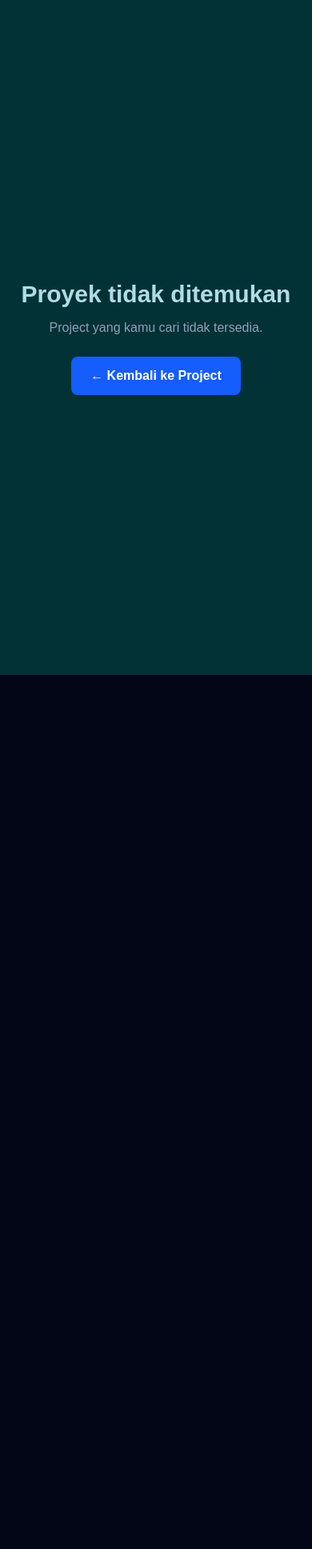
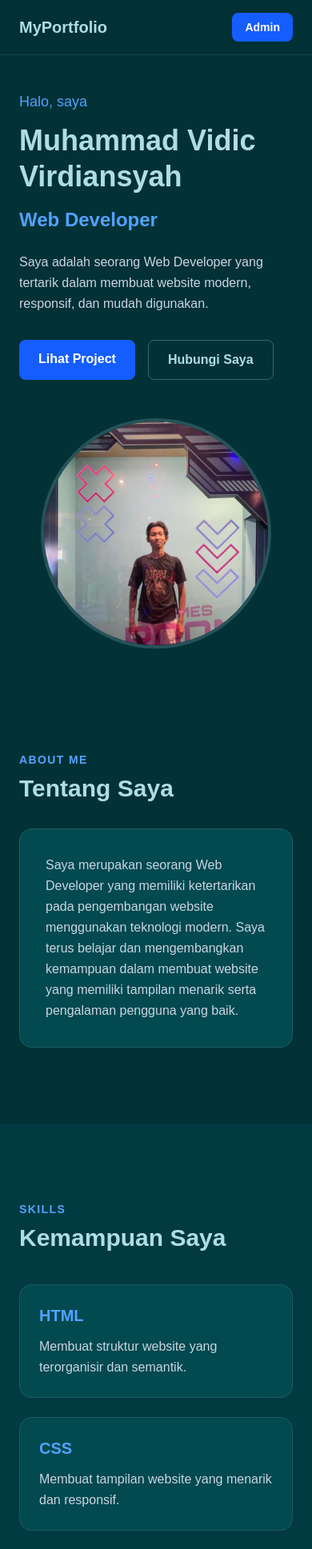
Before and after one commit to mvidicvirdiansyah-web/nextjs-v2, a Next.js app: page / in a window 390 px wide. Shown: the top 1937 px of the page at 80% size. Before the commit the page ends 844 px from the top, so only its background shows below. Built offline with nearby package versions, Linux system fonts and the light colour scheme; no server answers; the database is empty.

Commit message:
Fix portfolio homepage and project detail

```diff
--- a/src/app/page.tsx
+++ b/src/app/page.tsx
@@ -1,113 +1,397 @@
-import type { Metadata } from "next";
+"use client";
+
+import Image from "next/image";
 import Link from "next/link";
-import { createClient } from "@/lib/client";
+import { useEffect, useState } from "react";
+import { supabase } from "@/lib/supabase";
 
-type Props = {
-  params: Promise<{
-    id: string;
-  }>;
+type Proyek = {
+  id: number;
+  title: string;
+  description: string;
+  tech: string;
 };
 
-export async function generateMetadata(
-  { params }: Props
-): Promise<Metadata> {
-  const { id } = await params;
+export default function Home() {
+  const [proyek, setProyek] = useState<Proyek[]>([]);
+  const [loading, setLoading] = useState(true);
 
-  const supabase = createClient();
+  useEffect(() => {
+    const getProyek = async () => {
+      const { data, error } = await supabase
+        .from("proyek")
+        .select("*")
+        .order("id", { ascending: true });
 
-  const { data: proyek } = await supabase
-    .from("proyek")
-    .select("title, description")
-    .eq("id", id)
-    .single();
-
-  return {
-    title: proyek?.title || "Detail Proyek",
-    description:
-      proyek?.description ||
-      "Detail project portfolio Muhammad Vidic Virdiansyah.",
-  };
+      if (error) {
+        console.error("Gagal mengambil data proyek:", error);
+      } else {
+        setProyek(data || []);
       }
 
-export default async function ProyekDetailPage({ params }: Props) {
-  const { id } = await params;
+      setLoading(false);
+    };
 
-  const supabase = createClient();
+    getProyek();
+  }, []);
 
-  const { data: proyek, error } = await supabase
-    .from("proyek")
-    .select("*")
-    .eq("id", id)
-    .single();
+  return (
+    <main className="min-h-screen bg-[#023136] text-[#AFDDE5]">
+      {/* NAVBAR */}
+      <nav className="fixed top-0 z-50 w-full border-b border-white/10 bg-[#023136]/90 backdrop-blur-md">
+        <div className="mx-auto flex max-w-6xl items-center justify-between px-6 py-4">
+          <Link
+            href="/"
+            className="text-xl font-bold text-[#AFDDE5]"
+          >
+            MyPortfolio
+          </Link>
 
-  if (error || !proyek) {
-    return (
-      <main className="flex min-h-screen items-center justify-center bg-[#023136] px-6 text-[#AFDDE5]">
-        <div className="text-center">
-          <h1 className="text-3xl font-bold">
-            Proyek tidak ditemukan
+          <div className="hidden gap-6 md:flex">
+            <a
+              href="#home"
+              className="transition hover:text-blue-400"
+            >
+              Home
+            </a>
+
+            <a
+              href="#about"
+              className="transition hover:text-blue-400"
+            >
+              About
+            </a>
+
+            <a
+              href="#skills"
+              className="transition hover:text-blue-400"
+            >
+              Skills
+            </a>
+
+            <a
+              href="#projects"
+              className="transition hover:text-blue-400"
+            >
+              Projects
+            </a>
+
+            <a
+              href="#contact"
+              className="transition hover:text-blue-400"
+            >
+              Contact
+            </a>
+          </div>
+
+          <Link
+            href="/login"
+            className="rounded-lg bg-blue-600 px-4 py-2 text-sm font-semibold text-white transition hover:bg-blue-700"
+          >
+            Admin
+          </Link>
+        </div>
+      </nav>
+
+      {/* HERO */}
+      <section
+        id="home"
+        className="flex min-h-screen items-center px-6 pt-20"
+      >
+        <div className="mx-auto grid max-w-6xl items-center gap-12 md:grid-cols-2">
+          <div>
+            <p className="mb-3 text-lg text-blue-400">
+              Halo, saya
+            </p>
+
+            <h1 className="text-4xl font-bold leading-tight md:text-6xl">
+              Muhammad Vidic Virdiansyah
             </h1>
 
-          <p className="mt-3 text-slate-400">
-            Project yang kamu cari tidak tersedia.
+            <h2 className="mt-4 text-2xl font-semibold text-blue-400 md:text-3xl">
+              Web Developer
+            </h2>
+
+            <p className="mt-6 max-w-xl leading-relaxed text-slate-300">
+              Saya adalah seorang Web Developer yang tertarik
+              dalam membuat website modern, responsif, dan
+              mudah digunakan.
+            </p>
+
+            <div className="mt-8 flex flex-wrap gap-4">
+              <a
+                href="#projects"
+                className="rounded-lg bg-blue-600 px-6 py-3 font-semibold text-white transition hover:bg-blue-700"
+              >
+                Lihat Project
+              </a>
+
+              <a
+                href="#contact"
+                className="rounded-lg border border-[#AFDDE5]/30 px-6 py-3 font-semibold transition hover:bg-[#024950]"
+              >
+                Hubungi Saya
+              </a>
+            </div>
+          </div>
+
+          <div className="flex justify-center">
+            <div className="relative h-72 w-72 overflow-hidden rounded-full border-4 border-[#AFDDE5]/20 md:h-96 md:w-96">
+              <Image
+                src="/profil.png"
+                alt="Profil Muhammad Vidic Virdiansyah"
+                width={400}
+                height={400}
+                priority
+                className="h-full w-full object-cover"
+              />
+            </div>
+          </div>
+        </div>
+      </section>
+
+      {/* ABOUT */}
+      <section
+        id="about"
+        className="px-6 py-24"
+      >
+        <div className="mx-auto max-w-6xl">
+          <p className="text-sm font-semibold uppercase tracking-widest text-blue-400">
+            About Me
+          </p>
+
+          <h2 className="mt-2 text-3xl font-bold md:text-4xl">
+            Tentang Saya
+          </h2>
+
+          <div className="mt-8 rounded-2xl border border-white/10 bg-[#024950] p-8">
+            <p className="leading-relaxed text-slate-300">
+              Saya merupakan seorang Web Developer yang
+              memiliki ketertarikan pada pengembangan website
+              menggunakan teknologi modern. Saya terus belajar
+              dan mengembangkan kemampuan dalam membuat website
+              yang memiliki tampilan menarik serta pengalaman
+              pengguna yang baik.
+            </p>
+          </div>
+        </div>
+      </section>
+
+      {/* SKILLS */}
+      <section
+        id="skills"
+        className="bg-[#024950]/40 px-6 py-24"
+      >
+        <div className="mx-auto max-w-6xl">
+          <p className="text-sm font-semibold uppercase tracking-widest text-blue-400">
+            Skills
+          </p>
+
+          <h2 className="mt-2 text-3xl font-bold md:text-4xl">
+            Kemampuan Saya
+          </h2>
+
+          <div className="mt-10 grid gap-6 sm:grid-cols-2 md:grid-cols-3">
+            <Skill
+              title="HTML"
+              description="Membuat struktur website yang terorganisir dan semantik."
+            />
+
+            <Skill
+              title="CSS"
+              description="Membuat tampilan website yang menarik dan responsif."
+            />
+
+            <Skill
+              title="JavaScript"
+              description="Membuat website menjadi interaktif dan dinamis."
+            />
+
+            <Skill
+              title="React"
+              description="Membangun antarmuka website menggunakan component."
+            />
+
+            <Skill
+              title="Next.js"
+              description="Mengembangkan website modern menggunakan Next.js."
+            />
+
+            <Skill
+              title="Tailwind CSS"
+              description="Membuat desain website dengan utility-first CSS."
+            />
+          </div>
+        </div>
+      </section>
+
+      {/* PROJECTS */}
+      <section
+        id="projects"
+        className="px-6 py-24"
+      >
+        <div className="mx-auto max-w-6xl">
+          <p className="text-sm font-semibold uppercase tracking-widest text-blue-400">
+            My Projects
+          </p>
+
+          <h2 className="mt-2 text-3xl font-bold md:text-4xl">
+            Project Saya
+          </h2>
+
+          <p className="mt-4 max-w-2xl text-slate-300">
+            Berikut beberapa project yang telah saya buat.
+            Klik project untuk melihat detailnya.
+          </p>
+
+          {loading ? (
+            <div className="mt-10 text-slate-400">
+              Memuat project...
+            </div>
+          ) : proyek.length === 0 ? (
+            <div className="mt-10 rounded-xl border border-white/10 bg-[#024950] p-6">
+              Belum ada project.
+            </div>
+          ) : (
+            <div className="mt-10 grid gap-6 md:grid-cols-2 lg:grid-cols-3">
+              {proyek.map((item) => (
+                <Project
+                  key={item.id}
+                  id={item.id}
+                  title={item.title}
+                  description={item.description}
+                  tech={item.tech}
+                />
+              ))}
+            </div>
+          )}
+        </div>
+      </section>
+
+      {/* CONTACT */}
+      <section
+        id="contact"
+        className="bg-[#024950]/40 px-6 py-24"
+      >
+        <div className="mx-auto max-w-6xl">
+          <p className="text-sm font-semibold uppercase tracking-widest text-blue-400">
+            Contact
+          </p>
+
+          <h2 className="mt-2 text-3xl font-bold md:text-4xl">
+            Hubungi Saya
+          </h2>
+
+          <div className="mt-8 rounded-2xl border border-white/10 bg-[#024950] p-8">
+            <p className="leading-relaxed text-slate-300">
+              Jika ingin menghubungi saya atau berdiskusi
+              mengenai project, silakan gunakan kontak yang
+              tersedia.
+            </p>
+
+            <div className="mt-6 flex flex-wrap gap-4">
+              <a
+                href="mailto:vidicvirdiansyah@gmail.com"
+                className="rounded-lg bg-blue-600 px-6 py-3 font-semibold text-white transition hover:bg-blue-700"
+              >
+                Email Saya
+              </a>
+            </div>
+          </div>
+        </div>
+      </section>
+
+      {/* FOOTER */}
+      <footer className="border-t border-white/10 px-6 py-8">
+        <div className="mx-auto flex max-w-6xl flex-col items-center justify-between gap-4 text-center text-sm text-slate-400 md:flex-row md:text-left">
+          <p>
+            © {new Date().getFullYear()} Muhammad Vidic
+            Virdiansyah. All rights reserved.
           </p>
 
           <Link
-            href="/#projects"
-            className="mt-6 inline-block rounded-lg bg-blue-600 px-6 py-3 font-semibold text-white transition hover:bg-blue-700"
+            href="/login"
+            className="transition hover:text-blue-400"
           >
-            ← Kembali ke Project
+            Admin Panel
           </Link>
         </div>
+      </footer>
     </main>
   );
 }
 
+/* =========================
+   SKILL COMPONENT
+========================= */
+
+function Skill({
+  title,
+  description,
+}: {
+  title: string;
+  description: string;
+}) {
   return (
-    <main className="min-h-screen bg-[#023136] px-6 py-24 text-[#AFDDE5]">
-      <div className="mx-auto max-w-4xl">
+    <div className="rounded-2xl border border-white/10 bg-[#024950] p-6 transition duration-300 hover:-translate-y-1 hover:border-blue-400/40">
+      <h3 className="text-xl font-bold text-blue-400">
+        {title}
+      </h3>
 
-        {/* KEMBALI */}
+      <p className="mt-3 leading-relaxed text-slate-300">
+        {description}
+      </p>
+    </div>
+  );
+}
+
+/* =========================
+   PROJECT COMPONENT
+========================= */
+
+function Project({
+  id,
+  title,
+  description,
+  tech,
+}: {
+  id: number;
+  title: string;
+  description: string;
+  tech: string;
+}) {
+  return (
     <Link
-          href="/#projects"
-          className="inline-block text-blue-400 transition hover:text-blue-300"
+      href={`/proyek/${id}`}
+      className="group block"
     >
-          ← Kembali ke Project
-        </Link>
-
-        {/* DETAIL PROJECT */}
-        <div className="mt-8 rounded-2xl border border-white/10 bg-[#024950] p-8 shadow-xl md:p-12">
-
+      <article className="h-full rounded-2xl border border-white/10 bg-[#024950] p-6 transition duration-300 group-hover:-translate-y-2 group-hover:border-blue-400/50 group-hover:shadow-xl">
         <p className="text-sm font-semibold uppercase tracking-widest text-blue-400">
-            Project Detail
+          Project
         </p>
 
-          <h1 className="mt-3 text-4xl font-bold md:text-5xl">
-            {proyek.title}
-          </h1>
-
-          <div className="mt-8 rounded-xl bg-slate-900/50 p-6">
-            <h2 className="text-xl font-semibold">
-              Deskripsi
-            </h2>
+        <h3 className="mt-3 text-2xl font-bold">
+          {title}
+        </h3>
 
         <p className="mt-4 leading-relaxed text-slate-300">
-              {proyek.description}
+          {description}
+        </p>
+
+        <div className="mt-6">
+          <p className="text-sm font-semibold text-blue-400">
+            Teknologi
+          </p>
+
+          <p className="mt-2 text-sm text-slate-300">
+            {tech}
           </p>
         </div>
 
-          <div className="mt-6 rounded-xl bg-slate-900/50 p-6">
-            <h2 className="text-xl font-semibold">
-              Teknologi
-            </h2>
-
-            <p className="mt-4 text-blue-400">
-              {proyek.tech}
-            </p>
+        <div className="mt-6 font-semibold text-blue-400 transition group-hover:text-blue-300">
+          Lihat detail project →
         </div>
-
-        </div>
-      </div>
-    </main>
+      </article>
+    </Link>
   );
 }
```
Also changed, not shown: src/app/(admin)/admin/dashboard/page.tsx (+6 -4 lines), src/app/(admin)/admin/layout.tsx (+14 -7 lines), src/app/proyek/[id]/page.tsx (+11 -6 lines). Lines whose indentation alone changed are shown as unchanged.
